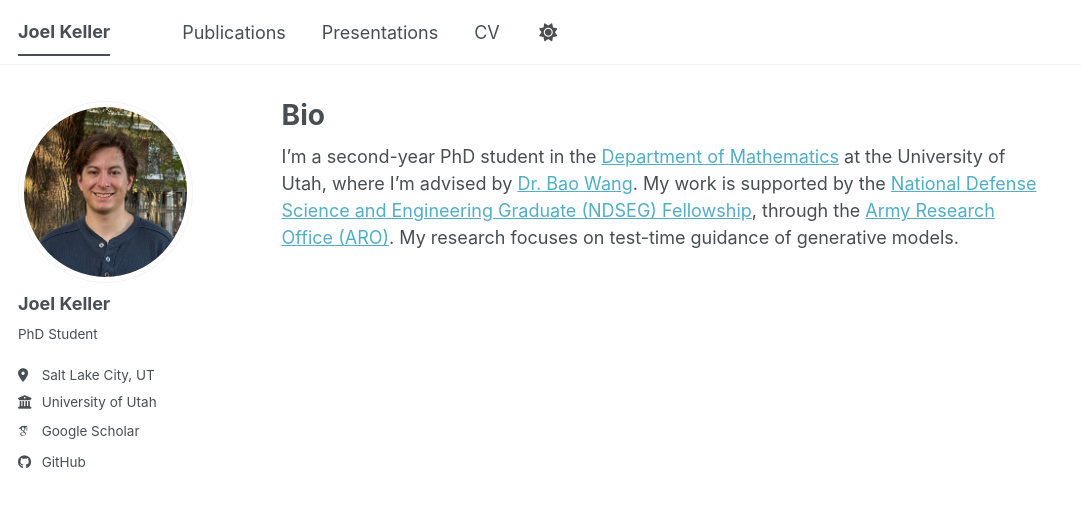
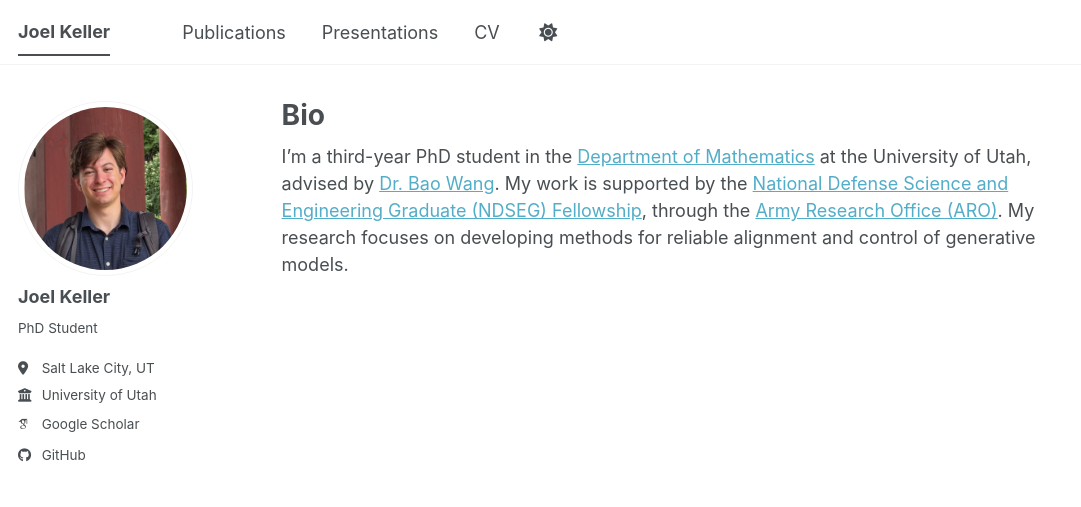
Before and after one commit to joel-keller/joel-keller.github.io, a Jekyll site: the page built from _pages/about.md, in a window 1280 px wide. Shown: the top 507 px of the page, without its empty margins (0-1081 px from the left). Built offline with Jekyll 4.4.1, drawn with Linux system fonts in a browser that asks for light colours; some web fonts are replaced; a script bundle is joined from its source files by our own code; library files that are not in the unit come from our copies.

Commit message:
updated bio and pfp

```diff
--- a/_config.yml
+++ b/_config.yml
@@ -23,7 +23,7 @@ repository               : "joel-keller/joel-keller.github.io"
 #               Additional customization can be done by editing /_includes/author-profile.html
 author:
   # Biographic information
-  avatar           : "unedited.png"
+  avatar           : "pfp.jpeg"
   name             : "Joel Keller"
   pronouns         : # example: "she/her"
   bio              : "PhD Student"
--- a/_pages/about.md
+++ b/_pages/about.md
@@ -7,4 +7,4 @@ redirect_from:
   - /about.html
 ---
 
-I'm a second-year PhD student in the [Department of Mathematics](https://www.math.utah.edu/) at the University of Utah, where I'm advised by [Dr. Bao Wang](https://www.math.utah.edu/~bwang/). My work is supported by the [National Defense Science and Engineering Graduate (NDSEG) Fellowship](https://ndseg.org), through the [Army Research Office (ARO)](https://www.arl.army.mil/who-we-are/aro/). My research focuses on test-time guidance of generative models.
+I'm a third-year PhD student in the [Department of Mathematics](https://www.math.utah.edu/) at the University of Utah, advised by [Dr. Bao Wang](https://www.math.utah.edu/~bwang/). My work is supported by the [National Defense Science and Engineering Graduate (NDSEG) Fellowship](https://ndseg.org), through the [Army Research Office (ARO)](https://www.arl.army.mil/who-we-are/aro/). My research focuses on developing methods for reliable alignment and control of generative models.
```
Also changed, not shown: images/pfp.jpeg (added).
